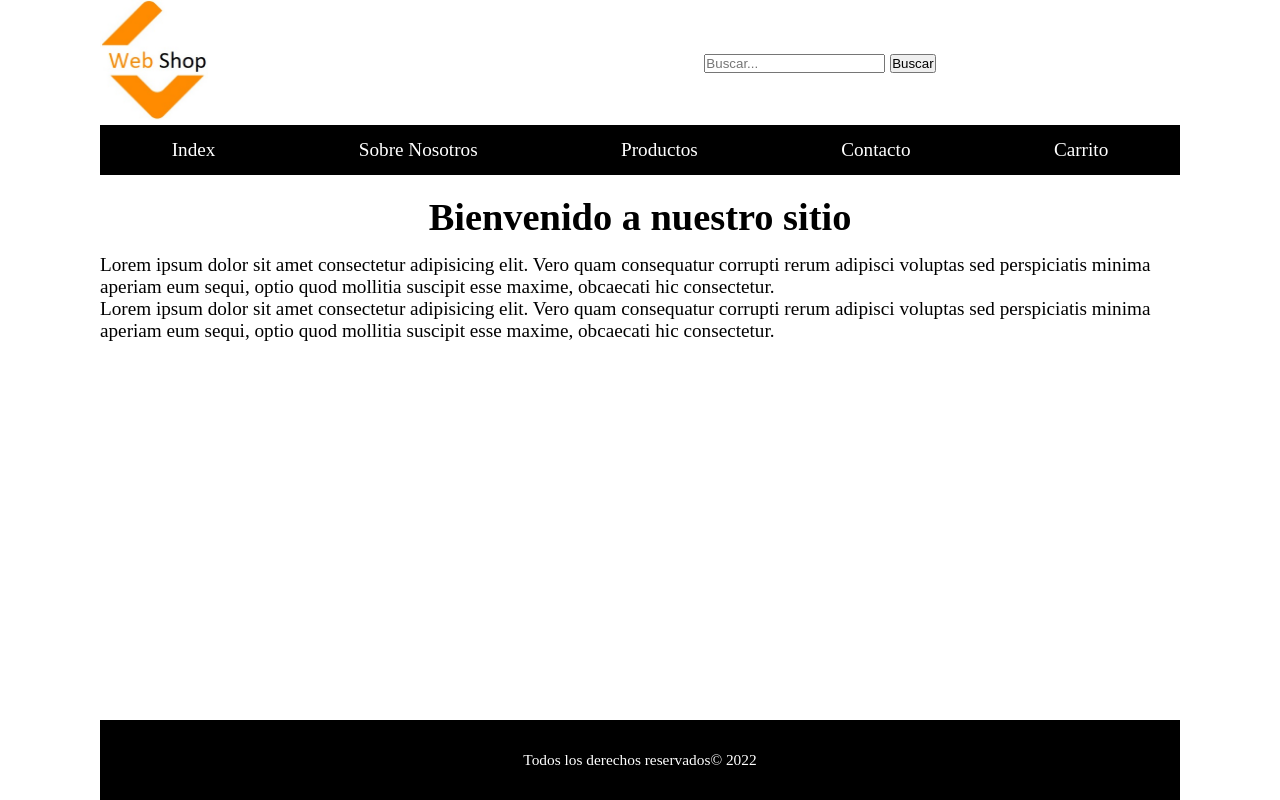
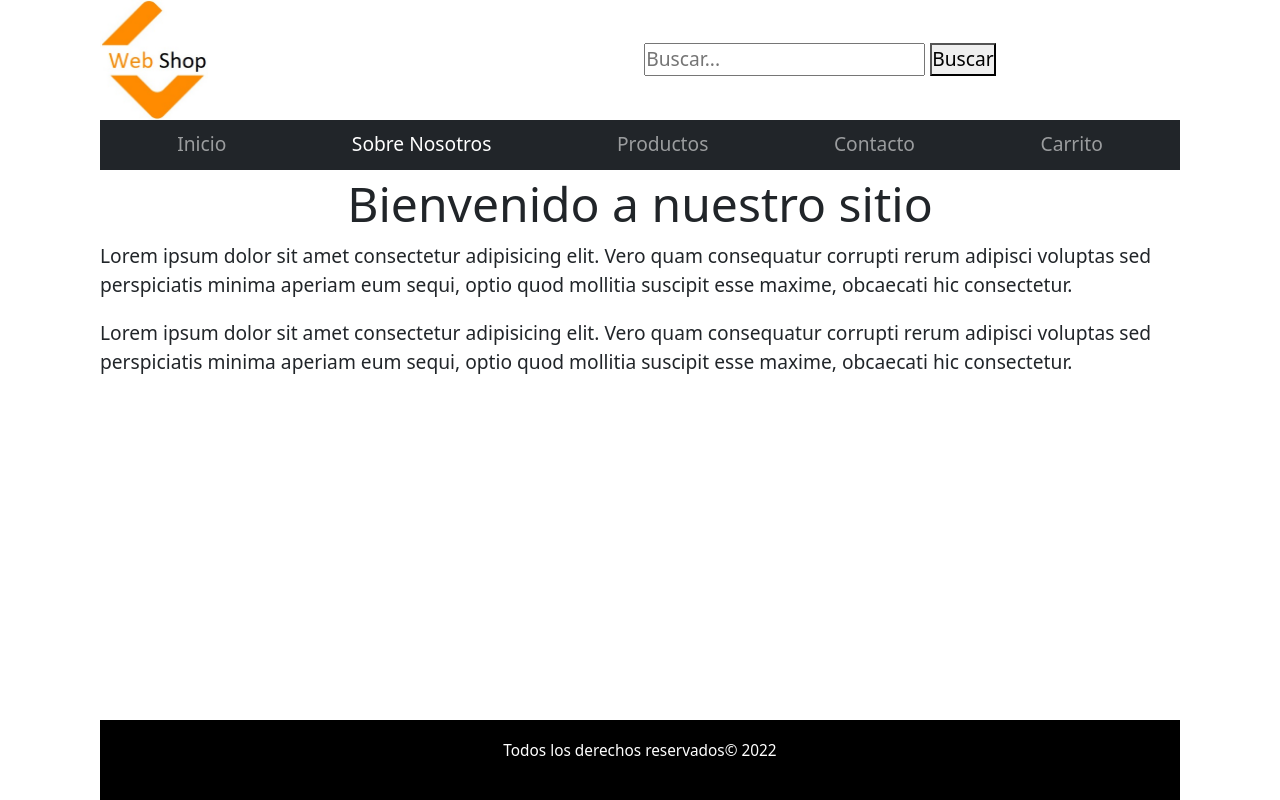
Before and after one commit to MiguelPeraltaL/Desarrollo-Web-Coder, a plain HTML site: page nosotros.html in a window 1280 px wide. Drawn offline with nearby package versions, Linux system fonts and the light colour scheme.

Commit message:
Aplicando Navbar Hamburger con Bootstrap

```diff
--- a/estilos.css
+++ b/estilos.css
@@ -183,6 +183,12 @@ footer p {
 
 /* Media Queries */
 
+@media screen and (max-width: 991px) {
+    nav{
+        height: 100px;
+    }
+}
+
 @media screen and (max-width: 768px) {
     nav {
         flex-wrap: wrap;
--- a/nosotros.html
+++ b/nosotros.html
@@ -5,6 +5,7 @@
     <meta http-equiv="X-UA-Compatible" content="IE=edge">
     <meta name="viewport" content="width=device-width, initial-scale=1.0">
     <link rel="stylesheet" href="./estilos.css">
+    <link href="https://cdn.jsdelivr.net/npm/bootstrap@5.1.3/dist/css/bootstrap.min.css" rel="stylesheet" integrity="sha384-1BmE4kWBq78iYhFldvKuhfTAU6auU8tT94WrHftjDbrCEXSU1oBoqyl2QvZ6jIW3" crossorigin="anonymous">
     <title>WebShop</title>
 </head>
 <body class="grid-body">
@@ -18,21 +19,22 @@
                 <button>Buscar</button>
             </form>
         </div>
-        <nav class="flex-row">
-            <ul class="flex-row">
-                <li><a href="./index.html">Index</a></li>
-                <li><a href="#">Sobre Nosotros</a></li>
-                <li><a href="./productos.html">Productos</a></li>
-                    <!-- <ul>
-                        <li><a href="#">AAA</a></li>
-                        <li><a href="#">BBB</a></li>
-                        <li><a href="#">CCC</a></li>
-                        <li><a href="#">DDD</a></li>
-                        <li><a href="#">EEE</a></li>
-                    </ul> -->
-                <li><a href="./contacto.html">Contacto</a></li>
-                <li><a href="./carrito.html">Carrito</a></li>
-            </ul>
+        <nav class="flex-row navbar navbar-expand-lg navbar-dark bg-dark">
+            <div class="container-fluid">
+                <!-- <a class="navbar-brand" href="#">WebShop</a> -->
+                <button class="navbar-toggler" type="button" data-bs-toggle="collapse" data-bs-target="#navbarNav" aria-controls="navbarNav" aria-expanded="false" aria-label="Toggle navigation">
+                    <span class="navbar-toggler-icon"></span>
+                </button>
+                <div class="collapse navbar-collapse" id="navbarNav">
+                    <ul class="flex-row navbar-nav">
+                        <li class="nav-item"><a class="nav-link" href="./index.html">Inicio</a></li>
+                        <li class="nav-item"><a class="nav-link active" aria-current="page" href="#">Sobre Nosotros</a></li>
+                        <li class="nav-item"><a class="nav-link" href="./productos.html">Productos</a></li>
+                        <li class="nav-item"><a class="nav-link" href="./contacto.html">Contacto</a></li>
+                        <li class="nav-item"><a class="nav-link" href="./carrito.html">Carrito</a></li>
+                    </ul>
+                </div>
+            </div>
         </nav>
     </header>
     <main class="center">
@@ -45,5 +47,6 @@
     <footer class="flex-row center">
         <p>Todos los derechos reservados&copy; 2022</p>
     </footer>
+    <script src="https://cdn.jsdelivr.net/npm/bootstrap@5.1.3/dist/js/bootstrap.bundle.min.js" integrity="sha384-ka7Sk0Gln4gmtz2MlQnikT1wXgYsOg+OMhuP+IlRH9sENBO0LRn5q+8nbTov4+1p" crossorigin="anonymous"></script>
 </body>
 </html>
```
Also changed, not shown: carrito.html (+18 -15 lines), contacto.html (+18 -15 lines), index.html (+18 -15 lines), productos.html (+18 -15 lines).
